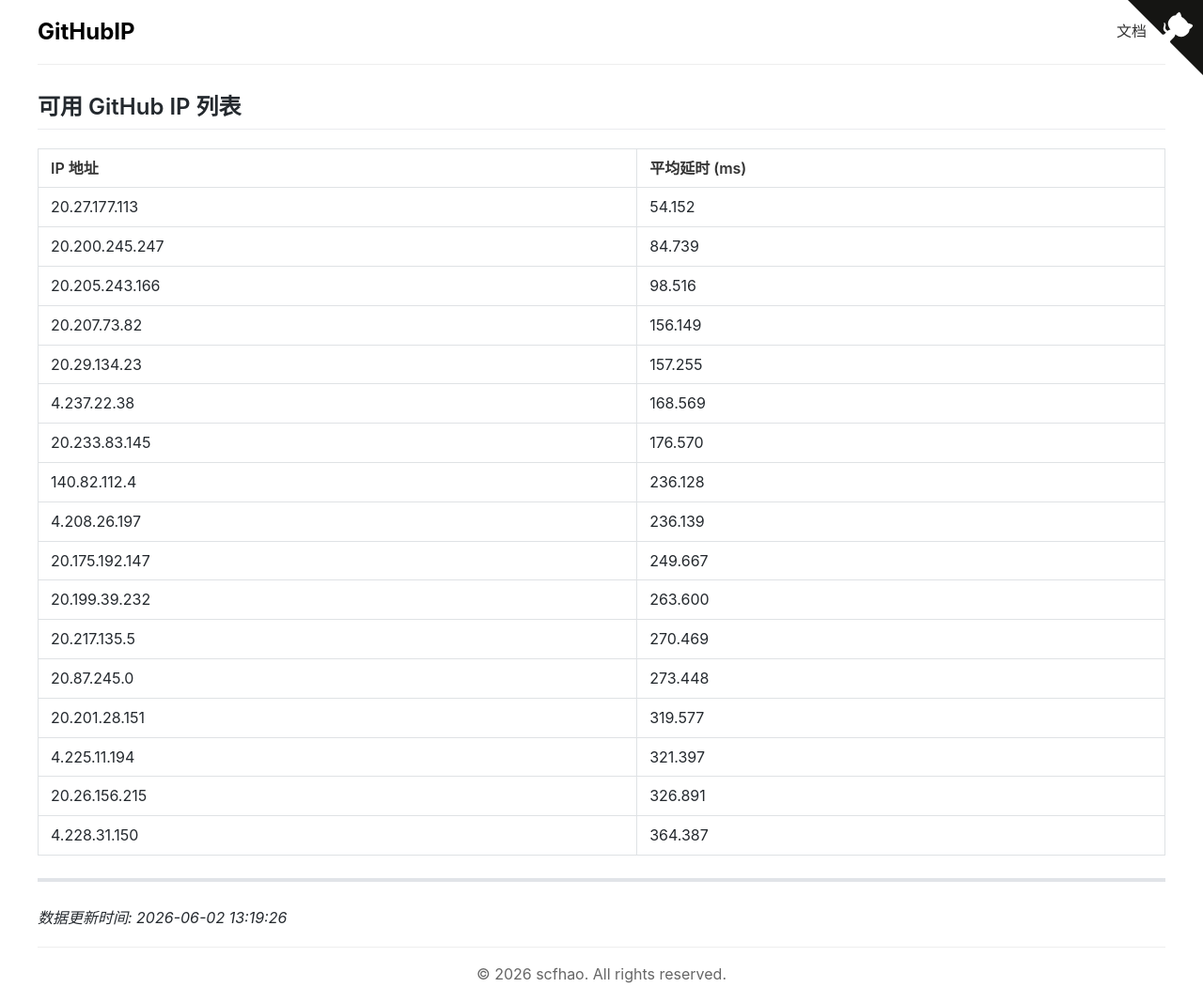
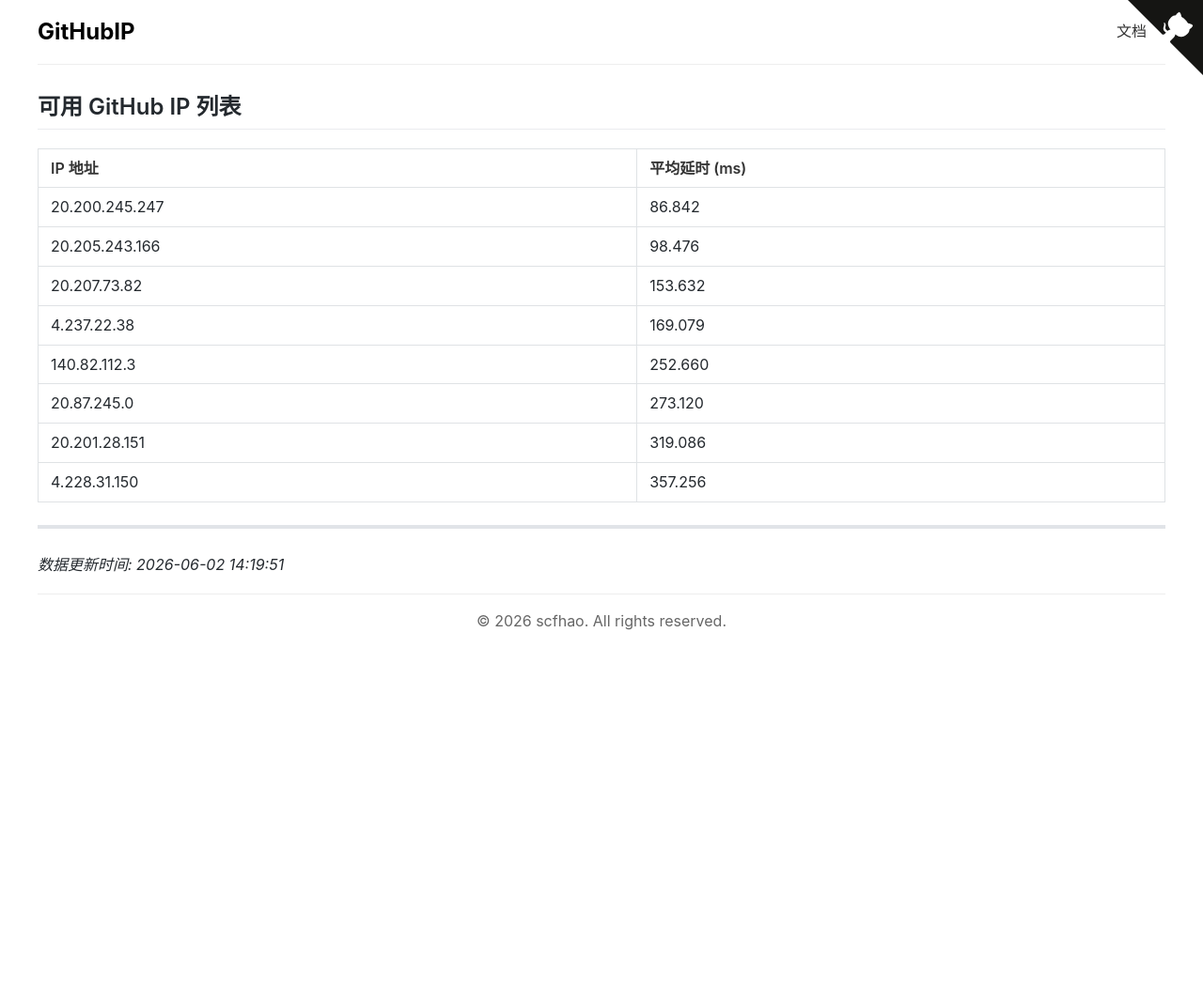
Before and after one commit to scfhao/GitHubIP, a Jekyll site: the page built from index.md, in a window 1280 px wide. Shown: the whole page at 94% size. Built offline with Jekyll 4.4.1, drawn with Linux system fonts in a browser that asks for light colours; after the commit the page ends 900 px from its top, so only the background shows below that.

Commit message:
自动脚本执行 - 2026-06-02 14:19:51

```diff
--- a/index.md
+++ b/index.md
@@ -1,31 +1,22 @@
 ---
 layout: home
 title: GitHub IP 列表
-date: 2026-06-02 13:19:26
+date: 2026-06-02 14:19:51
 ---
 
 ## 可用 GitHub IP 列表
 
 | IP 地址 | 平均延时 (ms) |
 |---------|--------------|
-| 20.27.177.113 | 54.152 |
-| 20.200.245.247 | 84.739 |
-| 20.205.243.166 | 98.516 |
-| 20.207.73.82 | 156.149 |
-| 20.29.134.23 | 157.255 |
-| 4.237.22.38 | 168.569 |
-| 20.233.83.145 | 176.570 |
-| 140.82.112.4 | 236.128 |
-| 4.208.26.197 | 236.139 |
-| 20.175.192.147 | 249.667 |
-| 20.199.39.232 | 263.600 |
-| 20.217.135.5 | 270.469 |
-| 20.87.245.0 | 273.448 |
-| 20.201.28.151 | 319.577 |
-| 4.225.11.194 | 321.397 |
-| 20.26.156.215 | 326.891 |
-| 4.228.31.150 | 364.387 |
+| 20.200.245.247 | 86.842 |
+| 20.205.243.166 | 98.476 |
+| 20.207.73.82 | 153.632 |
+| 4.237.22.38 | 169.079 |
+| 140.82.112.3 | 252.660 |
+| 20.87.245.0 | 273.120 |
+| 20.201.28.151 | 319.086 |
+| 4.228.31.150 | 357.256 |
 
 ---
 
-*数据更新时间: 2026-06-02 13:19:26*
+*数据更新时间: 2026-06-02 14:19:51*
```
